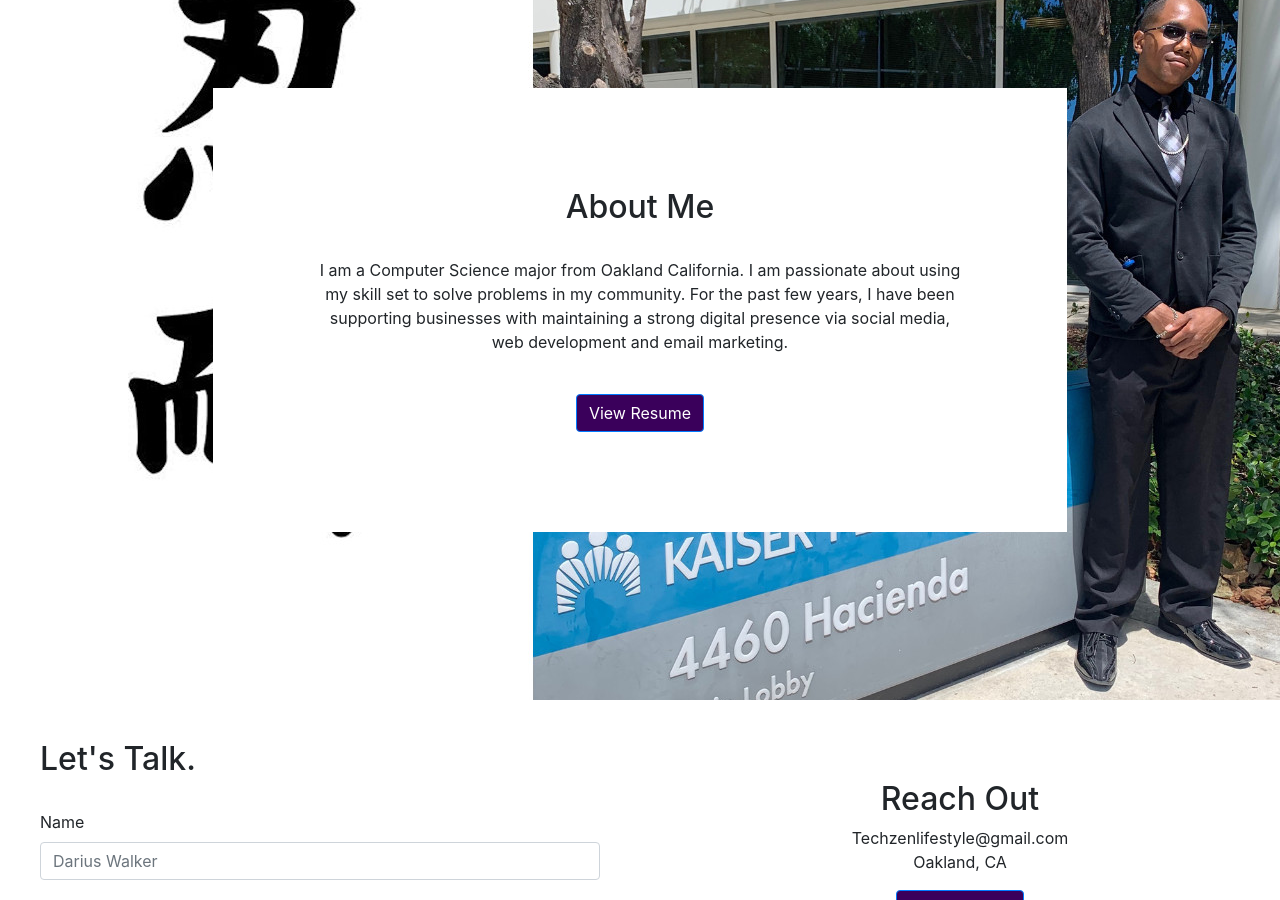
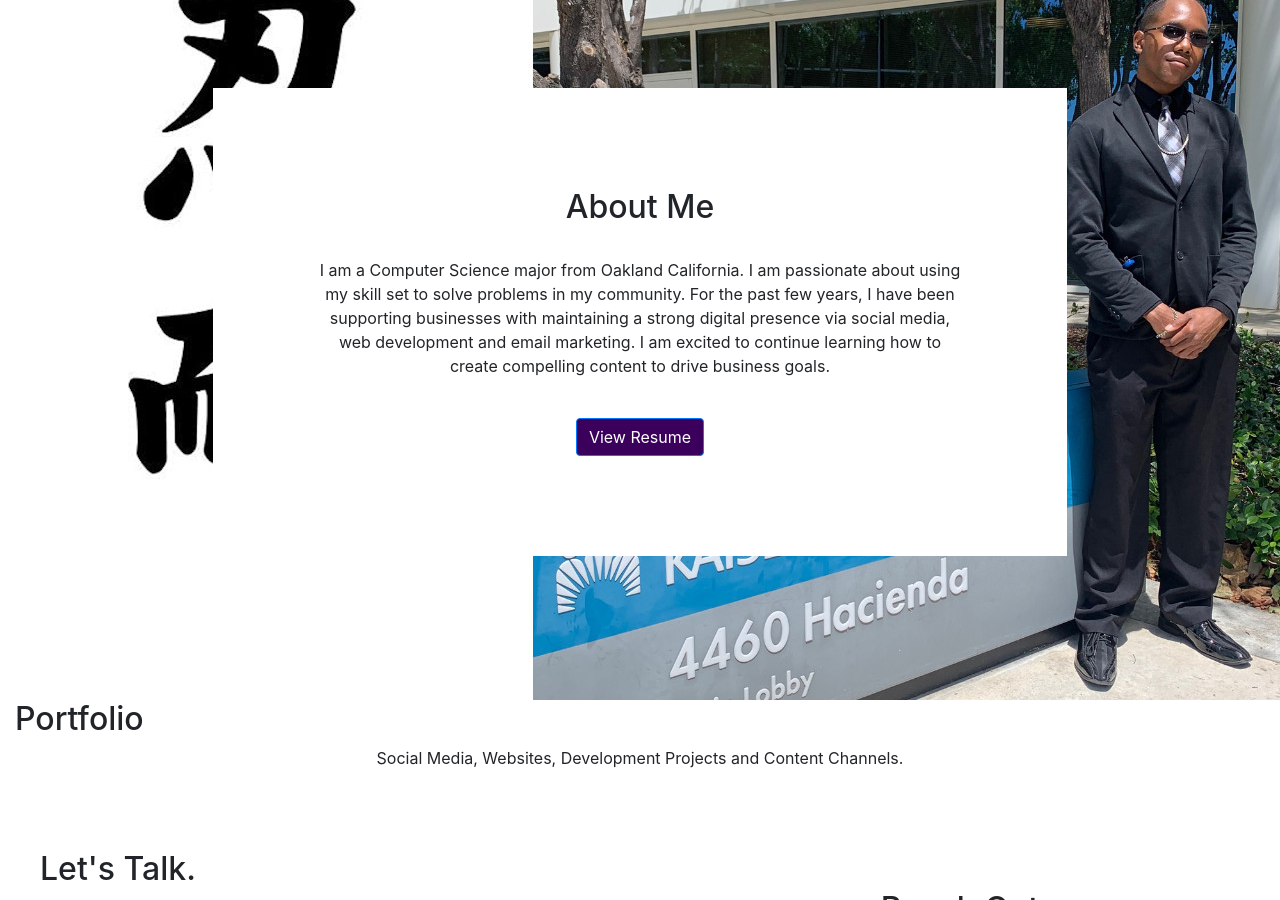
Before and after one commit to techzenlifestyle/my-portfolio-site, a Jekyll site: the page built from index.html, in a window 1280 px wide and 900 px high, scrolled down 1044 px. Built offline with Jekyll 4.4.1, drawn with Linux system fonts in a browser that asks for light colours; nearby versions of some CDN libraries; part of the change alters nothing that is shown.

```diff
--- a/_includes/navigation.html
+++ b/_includes/navigation.html
@@ -14,13 +14,13 @@
         <div class="collapse navbar-collapse" id="navbar-content">
             <ul class="navbar-nav ml-auto">
                 <li class="nav-item">
-                    <a class="nav-link active" href="/about/">About</a>
+                    <a class="nav-link active" href="#about">About</a>
                 </li>
                 <li class="nav-item">
-                    <a class="nav-link active" href="/portfolio/">Portfolio</a>
+                    <a class="nav-link active" href="#portfolio">Portfolio</a>
                 </li>
                 <li class="nav-item">
-                    <a class="nav-link active" href="/contact/">Contact</a>
+                    <a class="nav-link active" href="#contact">Contact</a>
                 </li>
             </ul>
         </div>
--- a/_layouts/default.html
+++ b/_layouts/default.html
@@ -26,12 +26,13 @@
     {{ content }}
   </body>
   <footer>
-    <div class="container-fluid">
+    <div class="container-fluid" id="contact">
       <div class="row">
         <div class="col-6 contact">
           <h2 class="">Let's Talk.</h2>
           </br>
-            <form action="https://getform.io/f/ac415a8c-2748-4647-8631-b3a4261654aa" method="POST">
+            <form action="https://getform.io/f/ac415a8c-2748-4647-8631-b3a4261654aa" method="POST" id="contact-form">
+              <div class="g-recaptcha" data-sitekey="your_site_key"></div>
               <div class="form-group">
                 <label for="name">Name</label>
                 <input type="text" class="form-control" name="name" placeholder="Darius Walker">
@@ -44,7 +45,8 @@
                 <label for="message">Message</label>
                 <textarea class="form-control" name="message" rows="3"></textarea>
               </div>
-              <button type="submit" class="btn btn-primary">Submit</button>
+              <button type="g-recaptcha submit" data-sitekey="6Lc04CcoAAAAAHJLCjwe0-qClFd8Nxqt_-zJoe2E"
+              data-callback='onSubmit' class="btn btn-primary" data-action='submit'>Submit</button>
             </form>
         </div>
         <div class="col-6 text-center padding-top">
@@ -53,7 +55,7 @@
             Techzenlifestyle@gmail.com</br>
             Oakland, CA</br>
           </p>
-          <a href="https://drive.google.com/file/d/1T--1uWelz4Klqz_yObrGxEz_rKlBQozU/view?usp=sharing" target="_blank"><button class="btn btn-primary" id="resume-btn">View Resume</button></a>
+          <a href="https://docs.google.com/document/d/1uNRiN5cNzKsUxWXIXRVK95TW2-mMsjX3NTAgn6itB3s/edit?usp=sharing" target="_blank"><button class="btn btn-primary" id="resume-btn">View Resume</button></a>
           <div class="socials">
             <a href="https://www.facebook.com/kevin.q.butler/" class="fa fa-facebook"></a>
             <a href="https://www.instagram.com/techzenlifestyle/" class="fa fa-instagram"></a>
@@ -65,11 +67,12 @@
       </div>
     </div>
     <div class="container-fluid text-center copyright">
-      TechZen LLC © 2023 All Rights Reserved
+      <strong>TechZen LLC © 2023 All Rights Reserved</strong>
     </div>
   </footer>
   <script src="https://code.jquery.com/jquery-3.2.1.slim.min.js" integrity="sha384-KJ3o2DKtIkvYIK3UENzmM7KCkRr/rE9/Qpg6aAZGJwFDMVNA/GpGFF93hXpG5KkN" crossorigin="anonymous"></script>
   <script src="https://cdnjs.cloudflare.com/ajax/libs/popper.js/1.12.9/umd/popper.min.js" integrity="sha384-ApNbgh9B+Y1QKtv3Rn7W3mgPxhU9K/ScQsAP7hUibX39j7fakFPskvXusvfa0b4Q" crossorigin="anonymous"></script>
   <script src="https://maxcdn.bootstrapcdn.com/bootstrap/4.0.0/js/bootstrap.min.js" integrity="sha384-JZR6Spejh4U02d8jOt6vLEHfe/JQGiRRSQQxSfFWpi1MquVdAyjUar5+76PVCmYl" crossorigin="anonymous"></script>
+  <script src="https://www.google.com/recaptcha/api.js" async defer></script>
   <script src="/assets/js/main.js"></script>
 </html>
--- a/assets/js/main.js
+++ b/assets/js/main.js
@@ -1,184 +1,3 @@
-// Typerwriter Animation
-var TxtType = function(el, toRotate, period) {
-    this.toRotate = toRotate;
-    this.el = el;
-    this.loopNum = 0;
-    this.period = parseInt(period, 10) || 2000;
-    this.txt = '';
-    this.tick();
-    this.isDeleting = false;
-};
-
-TxtType.prototype.tick = function() {
-    var i = this.loopNum % this.toRotate.length;
-    var fullTxt = this.toRotate[i];
-
-    if (this.isDeleting) {
-    this.txt = fullTxt.substring(0, this.txt.length - 1);
-    } else {
-    this.txt = fullTxt.substring(0, this.txt.length + 1);
-    }
-
-    this.el.innerHTML = '<span class="wrap">'+this.txt+'</span>';
-
-    var that = this;
-    var delta = 200 - Math.random() * 100;
-
-    if (this.isDeleting) { delta /= 2; }
-
-    if (!this.isDeleting && this.txt === fullTxt) {
-    delta = this.period;
-    this.isDeleting = true;
-    } else if (this.isDeleting && this.txt === '') {
-    this.isDeleting = false;
-    this.loopNum++;
-    delta = 500;
-    }
-
-    setTimeout(function() {
-    that.tick();
-    }, delta);
-};
-
-var toggleView = function(isChanged, btn) {
-    var header = document.getElementById("exp-header")
-    var resumeBtn = document.getElementById("resume-btn")
-    var timelineArrow = document.getElementById("timeline-arrow")
-    var expElements = document.getElementsByClassName("exp-toggle-content")
-    var ecaElements = document.getElementsByClassName("eca-toggle-content")
-
-    if(isChanged.Value) {
-        for (var i = 0; i < ecaElements.length; i++) {
-            ecaElements[i].style.display = 'inline-block'
-            if (ecaElements[i].classList.contains('left')) {
-                ecaElements[i].classList.add('animate__animated', 'animate__fadeOutLeft');
-            } else if (ecaElements[i].classList.contains('right')) {
-                ecaElements[i].classList.add('animate__animated', 'animate__fadeOutRight');
-            }
-        }
-        resumeBtn.classList.add('animate__animated', 'animate__fadeOut');
-        btn.classList.add('animate__animated', 'animate__fadeOut');
-        timelineArrow.classList.add('animate__animated', 'animate__fadeOut');
-        setTimeout(function () {
-            header.style.background = "#F9FDFF";
-            timelineArrow.src = "/assets/images/arrow.svg"
-            resumeBtn.classList.remove('btn-dark');
-            resumeBtn.classList.add('btn-primary');
-            btn.classList.remove('btn-dark');
-            btn.classList.add('btn-primary');
-            resumeBtn.classList.remove('animate__fadeOut');
-            btn.classList.remove('animate__fadeOut');
-            timelineArrow.classList.remove('animate__fadeOut');
-            for (var i = 0; i < ecaElements.length; i++) {
-                ecaElements[i].style.display = "none";
-                expElements[i].style.display = 'inline-block'
-                if (ecaElements[i].classList.contains('left')) {
-                    expElements[i].classList.add('animate__animated', 'animate__fadeInLeft');
-                    ecaElements[i].classList.remove('animate__fadeOutLeft');
-                } else if (ecaElements[i].classList.contains('right')) {
-                    expElements[i].classList.add('animate__animated', 'animate__fadeInRight');
-                    ecaElements[i].classList.remove('animate__fadeOutRight');
-                }
-                resumeBtn.classList.add('animate__animated', 'animate__fadeIn');
-                btn.classList.add('animate__animated', 'animate__fadeIn');
-                timelineArrow.classList.add('animate__animated', 'animate__fadeIn');
-            }
-        }, 1000);
-
-        isChanged.Value = false;
-    } else {
-        for (var i = 0; i < expElements.length; i++) {
-            expElements[i].style.display = 'inline-block'
-            if (expElements[i].classList.contains('left')) {
-                expElements[i].classList.add('animate__animated', 'animate__fadeOutLeft');
-            } else if (expElements[i].classList.contains('right')) {
-                expElements[i].classList.add('animate__animated', 'animate__fadeOutRight');
-            }
-        }
-        resumeBtn.classList.add('animate__animated', 'animate__fadeOut');
-        btn.classList.add('animate__animated', 'animate__fadeOut');
-        timelineArrow.classList.add('animate__animated', 'animate__fadeOut');
-        setTimeout(function () {
-            header.style.background = "#FFF5B4";
-            timelineArrow.src = "/assets/images/arrow-gold.svg"
-            resumeBtn.classList.remove('btn-primary');
-            resumeBtn.classList.add('btn-dark');
-            btn.classList.remove('btn-primary');
-            btn.classList.add('btn-dark');
-            resumeBtn.classList.remove('animate__fadeOut');
-            btn.classList.remove('animate__fadeOut');
-            timelineArrow.classList.remove('animate__fadeOut');
-
-            for (var i = 0; i < ecaElements.length; i++) {
-                expElements[i].style.display = "none";
-                ecaElements[i].style.display = 'inline-block'
-                if (ecaElements[i].classList.contains('left')) {
-                    ecaElements[i].classList.add('animate__animated', 'animate__fadeInLeft');
-                    expElements[i].classList.remove('animate__fadeOutLeft');
-                } else if (ecaElements[i].classList.contains('right')) {
-                    ecaElements[i].classList.add('animate__animated', 'animate__fadeInRight');
-                    expElements[i].classList.remove('animate__fadeOutRight');
-                }
-                resumeBtn.classList.add('animate__animated', 'animate__fadeIn');
-                btn.classList.add('animate__animated', 'animate__fadeIn');
-                timelineArrow.classList.add('animate__animated', 'animate__fadeIn');
-            }
-        }, 1000);
-
-        isChanged.Value = true;
-    }
-};
-
-window.onload = function() {
-    //Typewriter animation
-    var elements = document.getElementsByClassName('typewrite');
-    for (var i=0; i<elements.length; i++) {
-        var toRotate = elements[i].getAttribute('data-type');
-        var period = elements[i].getAttribute('data-period');
-        if (toRotate) {
-          new TxtType(elements[i], JSON.parse(toRotate), period);
-        }
-    }
-    var css = document.createElement("style");
-    css.type = "text/css";
-    css.innerHTML = ".typewrite > .wrap { border-right: 0.08em solid #fff}";
-    document.body.appendChild(css);
-
-    //My Experience button functionality
-    var isChanged = {Value: false};
-    var button = document.getElementById("eca-btn");
-    button.addEventListener("click", function() { toggleView(isChanged, button) } );
+function onSubmit(token) {
+    document.getElementById("contact-form").submit();
 }
-
-function isElementInViewport(elem) {
-    var $elem = $(elem);
-
-    // Get the scroll position of the page.
-    var scrollElem = ((navigator.userAgent.toLowerCase().indexOf('webkit') != -1) ? 'body' : 'html');
-    var viewportTop = $(scrollElem).scrollTop();
-    var viewportBottom = viewportTop + $(window).height();
-
-    // Get the position of the element on the page.
-    var elemTop = Math.round( $elem.offset().top );
-    var elemBottom = elemTop + $elem.height();
-
-    return ((elemTop < viewportBottom) && (elemBottom > viewportTop));
-}
-
-// Check if it's time to start the animation.
-function checkAnimation() {
-    var $elem = $('.services-col');
-
-    // If the animation has already been started
-    if ($elem.hasClass('animate__animated')) return;
-
-    if (isElementInViewport($elem)) {
-        // Start the animation
-        $elem.addClass('animate__animated animate__fadeInDown');
-    }
-}
-
-// Capture scroll events
-// $(window).scroll(function(){
-//     checkAnimation();
-// });
--- a/index.html
+++ b/index.html
@@ -17,7 +17,7 @@ permalink: /
   </div>
 </div>
 
-<!-- About Section -->
+<!-- About -->
 <div class="container-fluid about-section" id="about">
   <div class="row justify-content-center">
     <div class="col-xl-8 about-box text-center">
@@ -25,10 +25,22 @@ permalink: /
       </br>
       <p>I am a Computer Science major from Oakland California. I am passionate about using my skill set to
         solve problems in my community. For the past few years, I have been supporting businesses with
-        maintaining a strong digital presence via social media, web development and email marketing.
+        maintaining a strong digital presence via social media, web development and email marketing. I am
+        excited to continue learning how to create compelling content to drive business goals.
       </p>
       </br>
-      <a href="https://drive.google.com/file/d/1T--1uWelz4Klqz_yObrGxEz_rKlBQozU/view?usp=sharing" target="_blank"><button class="btn btn-primary" id="resume-btn">View Resume</button></a>
+      <a href="https://docs.google.com/document/d/1uNRiN5cNzKsUxWXIXRVK95TW2-mMsjX3NTAgn6itB3s/edit?usp=sharing" target="_blank"><button class="btn btn-primary" id="resume-btn">View Resume</button></a>
     </div>
   </div>
 </div>
+
+<!-- Porfolio -->
+<div class="container-fluid" id="portfolio">
+  <h2 class="portfolio-header">Portfolio</h2>
+  <div class="row justify-content-center">
+    <div class="col-xl-8 text-center">
+      <p>Social Media, Websites, Development Projects and Content Channels.</p>
+      </br>
+    </div>
+  </div>
+</div>
```
